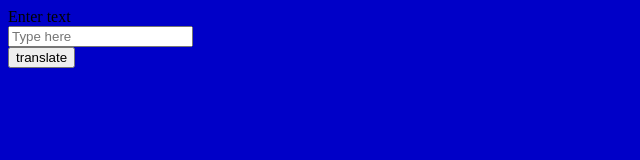
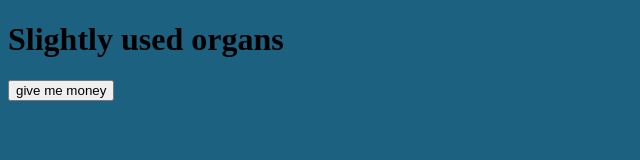
Before and after one commit to twilightfoxx/twilightfoxx.github.io, a plain HTML site: page index.html in a window 1280 px wide. Shown: the whole page, without its empty margins (0-640 px from the left). Drawn offline with Linux system fonts and the light colour scheme.

Commit message:
Update index.html

```diff
--- a/index.html
+++ b/index.html
@@ -8,16 +8,15 @@
   <meta name="viewport" content="width=device-width, initial-scale=1">
  <style>
    body {
-   background-color: rgba(0, 0, 200);
+   background-color: #1C6180;
    }
   </style>
 </head>
 <body>
   <title>sadness</title>
   <div id="cee">
-    <label>Enter text</label><br>
-    <input type="text" id="inputbox" placeholder="Type here"><br>
-    <button onclick="fn1()" id="ohyeas">translate</button>
+    <h1>Slightly used organs</h1>
+    <button onclick="fn1()" id="ohyeas">give me money</button>
   </div>
  </body>
 </html>
```
